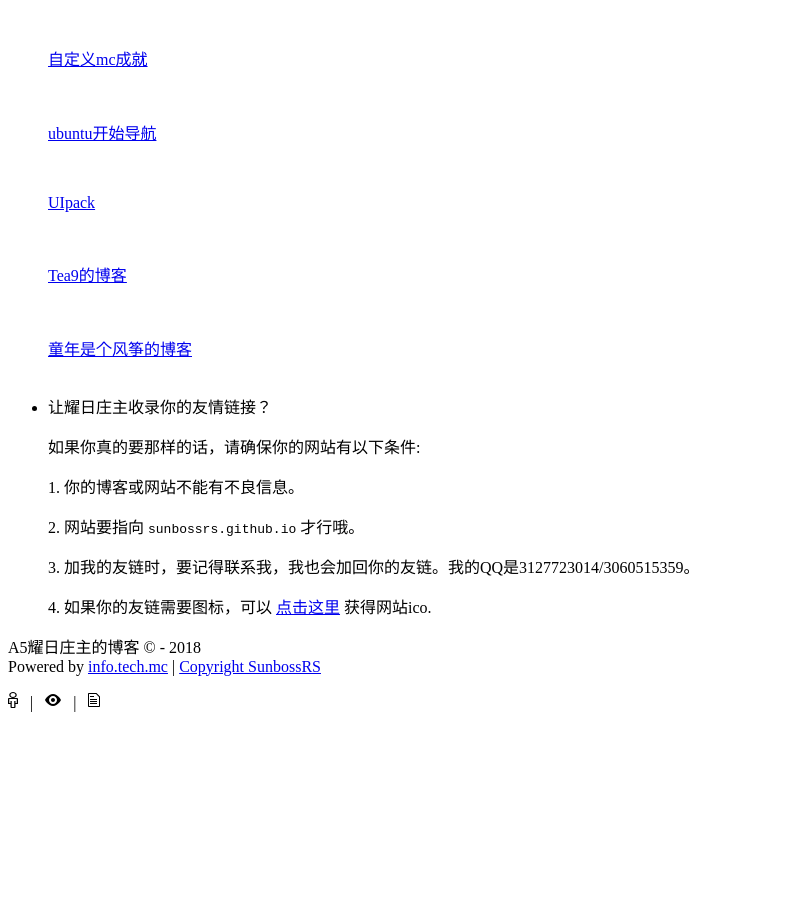
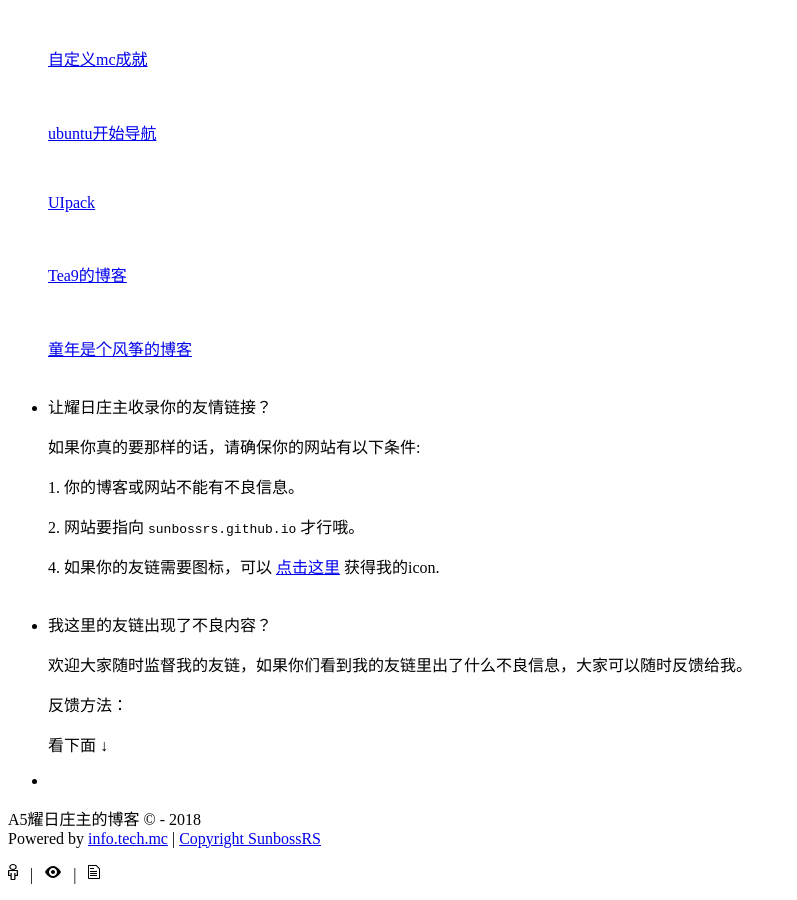
Before and after one commit to Sunbertrs/sunbossrs-blog-v1, a Jekyll site: the page built from links.html, in a window 1280 px wide and 900 px high, scrolled down 1124 px. Shown: the whole window, without its empty margins (0-797 px from the left). Built offline with Jekyll 4.4.1, drawn with Linux system fonts in a browser that asks for light colours; nearby versions of some CDN libraries; comment, search, counter and statistics services are not loaded; before the commit the page ends 1852 px from its top, so only the background shows below that.

Commit message:
Update links.html

```diff
--- a/links.html
+++ b/links.html
@@ -4,6 +4,8 @@
 header-img: https://gitee.com/srsyrzz/repository/raw/master/sunup.jpg
 description: Minecraft is my SOUL!!
 ---
+<link rel="stylesheet" href="https://cdn.jsdelivr.net/npm/gitalk@1/dist/gitalk.css">
+
 {% include header.html %}
 
 <div class="g-banner home-banner {{ site.theme-color | prepend: 'banner-theme-' }}" data-theme="{{ site.theme-color }}">
@@ -56,9 +58,34 @@
     <p>如果你真的要那样的话，请确保你的网站有以下条件:</p>
     <p>1. 你的博客或网站不能有不良信息。</p>
     <p>2. 网站要指向 <code>sunbossrs.github.io</code> 才行哦。</p>
-    <p>3. 加我的友链时，要记得联系我，我也会加回你的友链。我的QQ是3127723014/3060515359。</p>
-    <p>4. 如果你的友链需要图标，可以 <a href='//github.com/sunbossrs/sunbossrs.github.io/raw/master/favicon.ico'>点击这里</a> 获得网站ico.</p>
+    <p>4. 如果你的友链需要图标，可以 <a href='/https://avatars3.githubusercontent.com/u/38691765?s=96&v=4'>点击这里</a> 获得我的icon.</p>
 </li>
+    <br>
+<li>
+    <span class="tag-name" id="MyFriendLinkHasBadThings"> 我这里的友链出现了不良内容？ </span>
+    <p>欢迎大家随时监督我的友链，如果你们看到我的友链里出了什么不良信息，大家可以随时反馈给我。</p>
+    <p>反馈方法：</p>
+    <p>看下面 ↓</p>
+</li>
+
+<li>
+   <script src="https://cdn.jsdelivr.net/npm/gitalk@1/dist/gitalk.min.js"></script>
+
+   <div id="gitalk_container"></div>
+   <script>
+    var gitalk = new Gitalk({
+      clientID: '800a929ad18c8e90fdbc',
+      clientSecret: '3dcb1cc3680b9b85ad4291367b4aafefd6806e58',
+      repo: 'BlogCommentStore',
+      owner: 'SunbossRS',
+      admin: 'SunbossRS',
+      id: location.pathname,
+      distractionFreeMode: 'true'
+    })
+    gitalk.render('gitalk_container')
+   </script>
+
+
 
 </ul>
 
```
